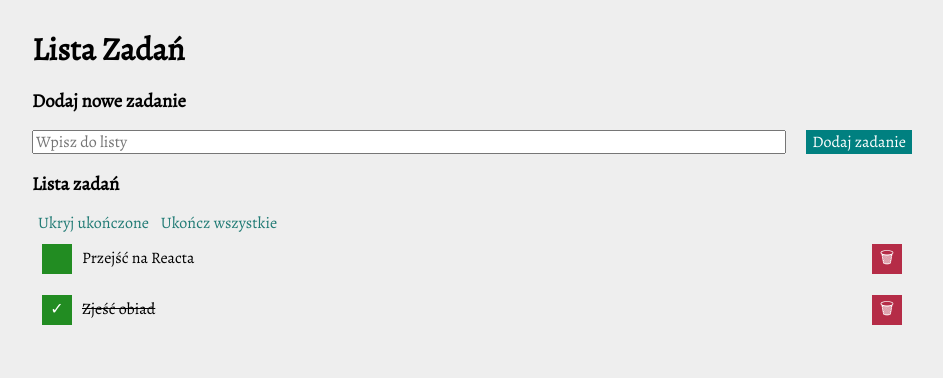
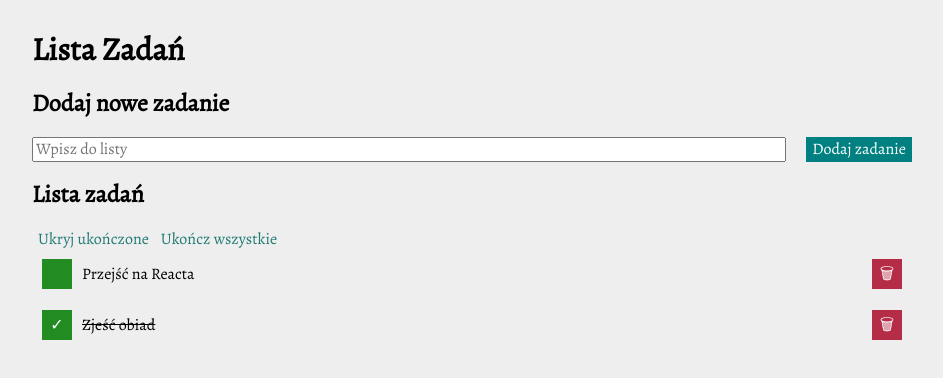
Before and after one commit to Maciej660/Todos-list-React, a React (Create React App) app: page / in a window 1280 px wide. Shown: the top 378 px of the page, without its empty margins (168-1111 px from the left). Built offline with nearby package versions, Linux system fonts and the light colour scheme; a web font is replaced by a local one.

Commit message:
h3 className section header change to h2

```diff
--- a/src/Section/index.js
+++ b/src/Section/index.js
@@ -2,9 +2,9 @@ import React from "react";
 
 const Section = ({ title, body, extraHeaderContent }) => (
   <section className="section">
-    <h3 className="section__header">{title}</h3>
+    <h2 className="section__header">{title}</h2>
     {extraHeaderContent}
-    <div className="section_body">
+    <div className="section__body">
       {body}
     </div>
   </section>
```
